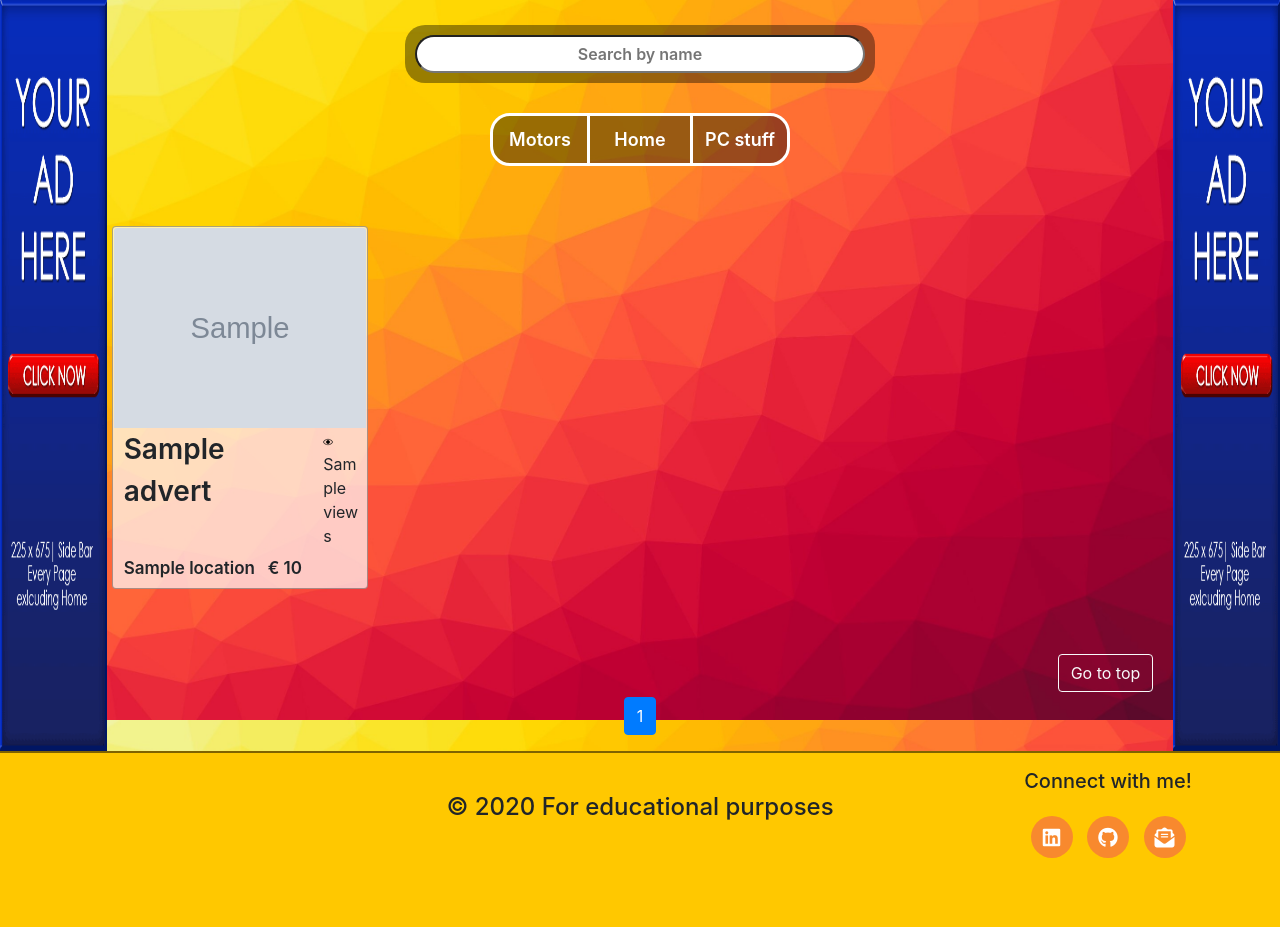
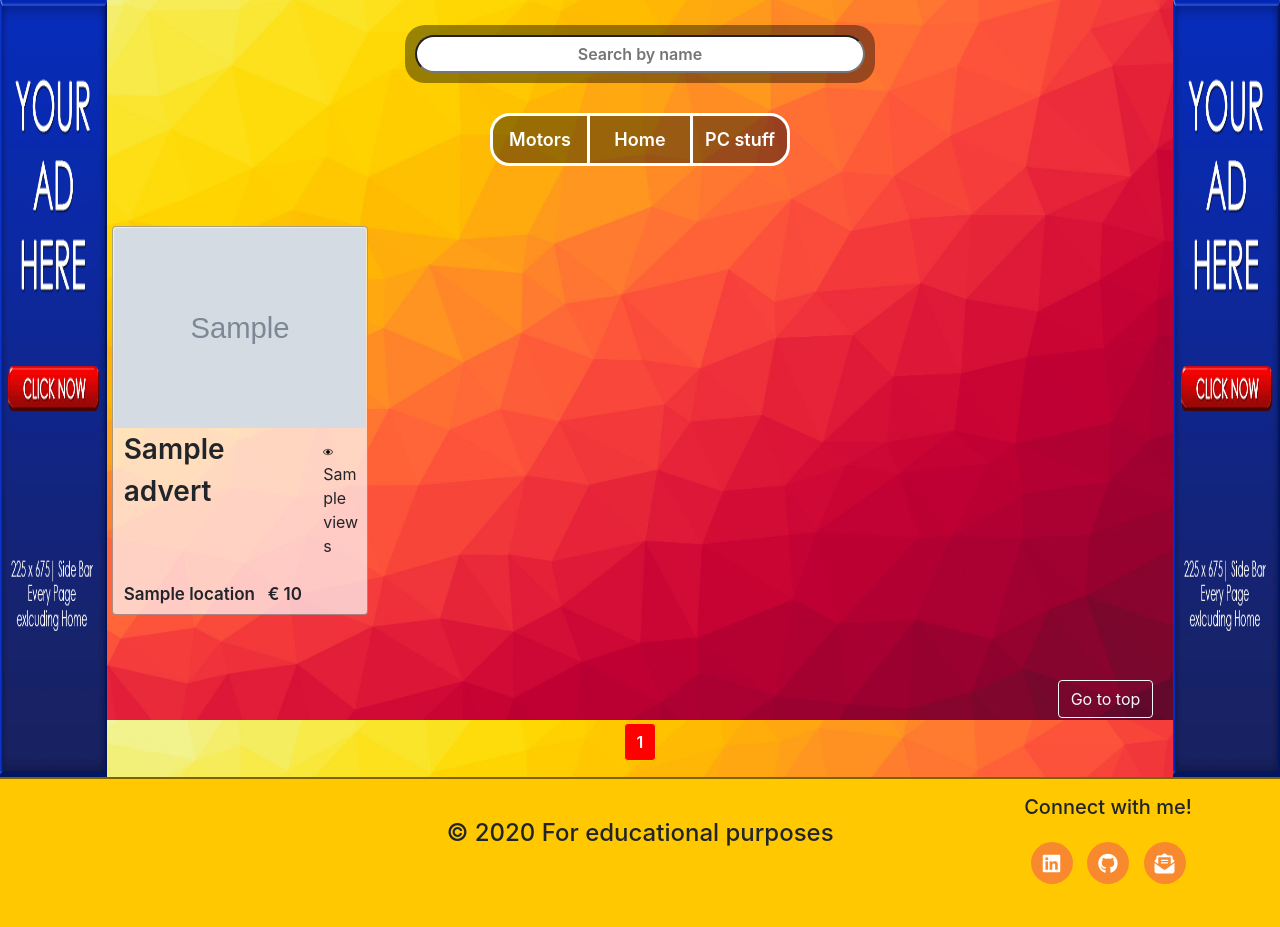
Before and after one commit to romangrubic/Snoop-Adverts-Flask, a Flask app: page /marketplace in a window 1280 px wide. Shown: the part 80-1007 px from the top of the page. Before the commit the page ends 938 px from the top, so only its background shows below. Run offline with Flask 2, Linux system fonts and the light colour scheme; grey boxes marked "Sample" are stand-in pictures; a database or web service that is not in the repository returns one stand-in record (values such as "Sample title"); some libraries are stand-ins or nearby versions.

Commit message:
Added pagination to filter buttons and styled pagination buttons.

```diff
--- a/app.py
+++ b/app.py
@@ -47,19 +47,37 @@
 # --------- Filter: Motors ------------------------------------
 @app.route('/motors_and_vehicles')
 def motors_and_vehicles():
-    return render_template('marketplace.html', tittle="Motors and vehicles", adverts=mongo.db.advert.find({'category_name': 'Motors and vehicles'}))
+    page_number = int(request.args.get('page', 1))
+    ads_to_skip = (page_number - 1) * ADS_PER_PAGE
+    ads_count = mongo.db.advert.find({'category_name': 'Motors and vehicles'}).count()
+    page_count = int(math.ceil(ads_count / ADS_PER_PAGE))
+    page_numbers = range(1, page_count + 1)
+    ads_on_page = mongo.db.advert.find({'category_name': 'Motors and vehicles'}).skip(ads_to_skip).limit(ADS_PER_PAGE)
+    return render_template('marketplace.html', tittle="Motors and vehicles", adverts=ads_on_page, ads=ads_on_page, page=page_number, pages=page_numbers, total=page_count)
 
 
 # --------- Filter: Home ------------------------------------
 @app.route('/home_garden_diy')
 def home_garden_diy():
-    return render_template('marketplace.html', tittle="Home, garden and DIY", adverts=mongo.db.advert.find({'category_name': 'Home, garden, DIY'}))
+    page_number = int(request.args.get('page', 1))
+    ads_to_skip = (page_number - 1) * ADS_PER_PAGE
+    ads_count = mongo.db.advert.find({'category_name': 'Home, garden, DIY'}).count()
+    page_count = int(math.ceil(ads_count / ADS_PER_PAGE))
+    page_numbers = range(1, page_count + 1)
+    ads_on_page = mongo.db.advert.find({'category_name': 'Home, garden, DIY'}).skip(ads_to_skip).limit(ADS_PER_PAGE)
+    return render_template('marketplace.html', tittle="Home, garden and DIY", adverts=ads_on_page, ads=ads_on_page, page=page_number, pages=page_numbers, total=page_count)
 
 
 # --------- Filter: PC stuff-----------------------------------
 @app.route('/pc_stuff_and_games')
 def pc_stuff_and_games():
-    return render_template('marketplace.html', tittle="PC stuff and games", adverts=mongo.db.advert.find({'category_name': 'PC stuff and games'}))
+    page_number = int(request.args.get('page', 1))
+    ads_to_skip = (page_number - 1) * ADS_PER_PAGE
+    ads_count = mongo.db.advert.find({'category_name': 'PC stuff and games'}).count()
+    page_count = int(math.ceil(ads_count / ADS_PER_PAGE))
+    page_numbers = range(1, page_count + 1)
+    ads_on_page = mongo.db.advert.find({'category_name': 'PC stuff and games'}).skip(ads_to_skip).limit(ADS_PER_PAGE)
+    return render_template('marketplace.html', tittle="PC stuff and games", adverts=ads_on_page, ads=ads_on_page, page=page_number, pages=page_numbers, total=page_count)
 
 
 # ----------- Filter: Search ------------------------------------
--- a/static/css/style.css
+++ b/static/css/style.css
@@ -151,6 +151,9 @@
 .no-padding-left{
     padding-left: 0px;
 }
+.margin-top{
+    margin-top: 10px;
+}
 .card-body{
     padding: 0 5px 5px;
 }
@@ -270,7 +273,17 @@
 .advert-buttons{
     margin: auto;
 }
-
+/* ------------- Pagination --------------------*/
+.page-item.active .page-link{
+    background-color:red;
+    border-color: rgb(255, 200, 0);
+}
+.page-item .page-link{
+    background-color: rgb(255, 200, 0);
+    border-color: red;
+    color: black;
+    font-weight: 600;
+}
 /* -------------- Footer ------------------------*/
 #footer{
     height: 150px;
--- a/templates/marketplace.html
+++ b/templates/marketplace.html
@@ -31,7 +31,7 @@
 												<p class="card-title">{{advert.advert_name.capitalize()}}</p>
 											</div>
 											<div class="col-3 text-left">
-												<p class="no-margin"><img src="{{url_for('static', filename='images/logo/view.png')}}" width="10px" height="10px" alt="Views">
+												<p class="margin-top"><img src="{{url_for('static', filename='images/logo/view.png')}}" width="10px" height="10px" alt="Views">
                         {{advert.views}}</p>
                         </div>
 											</div>
```
